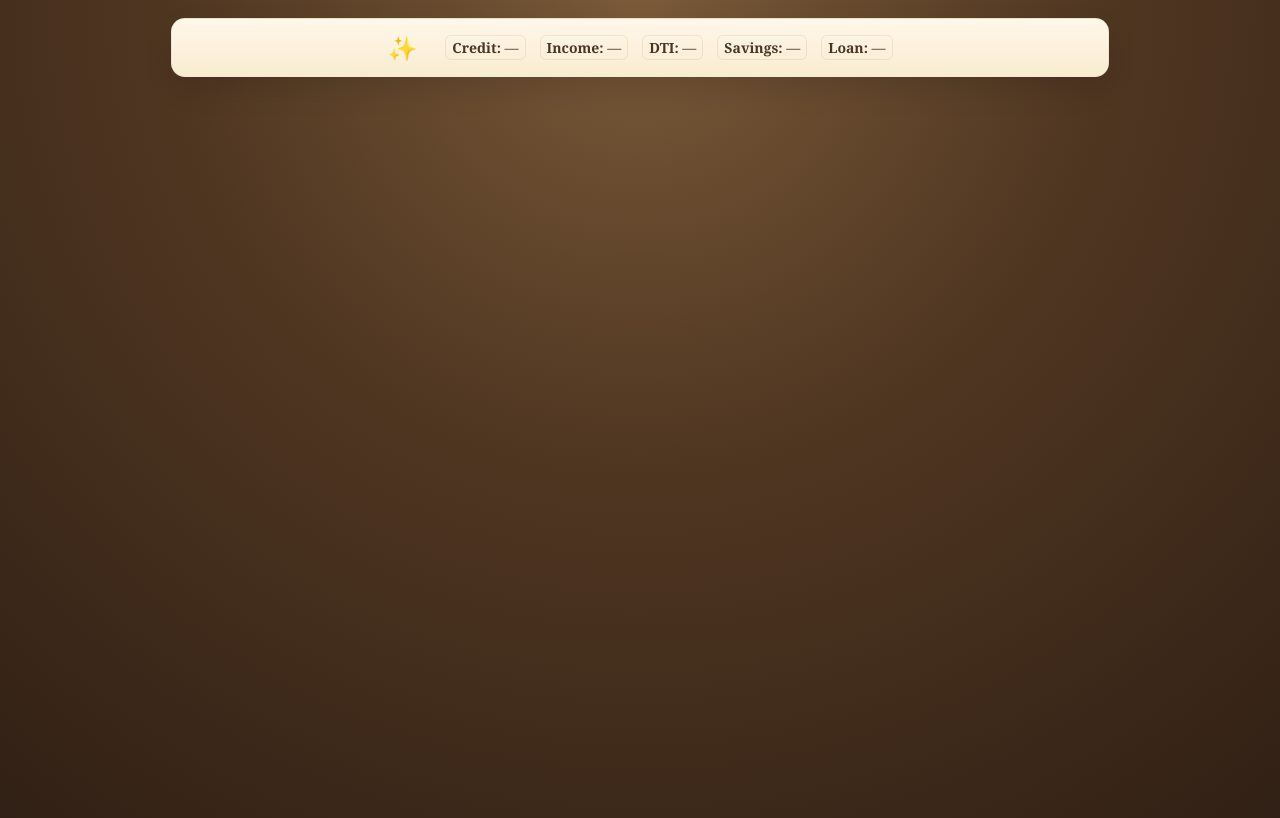
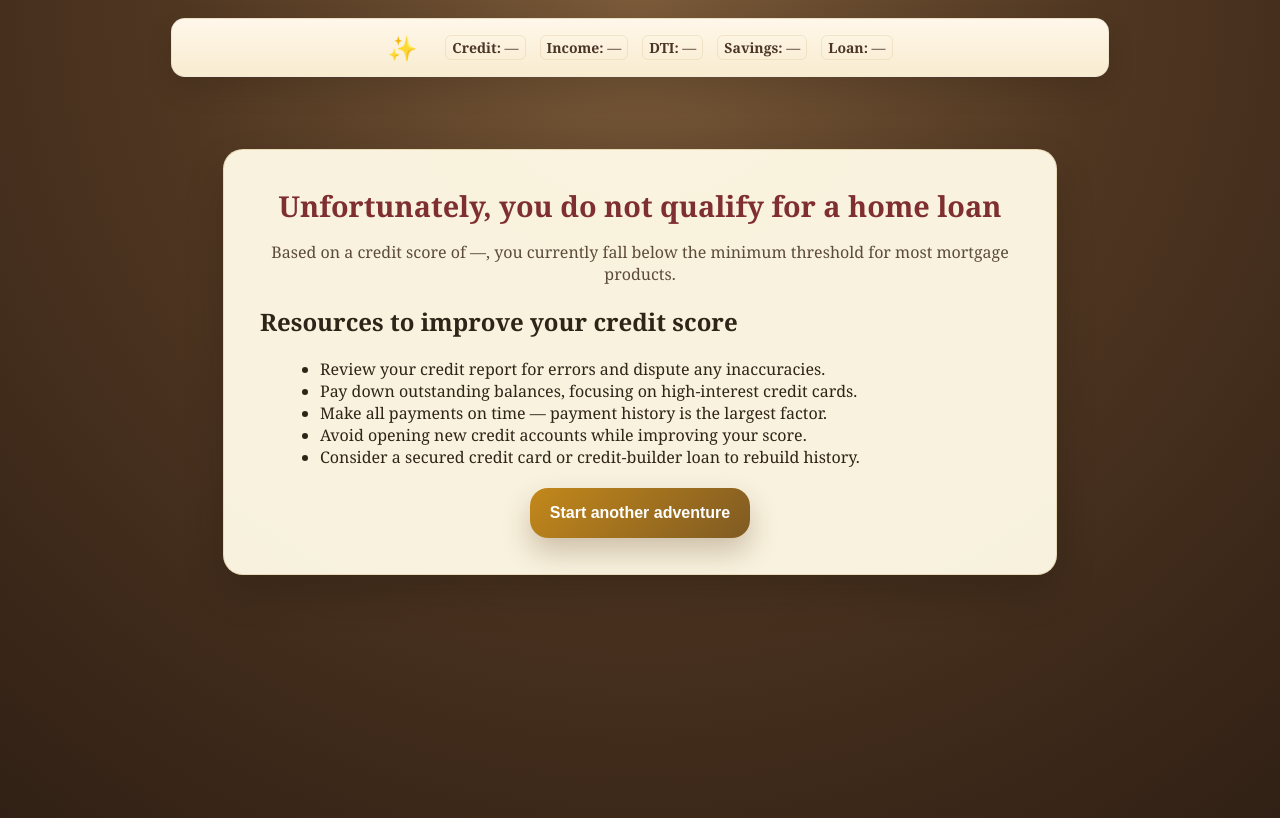
Before and after one commit to rtruong4/interactive-home-loan, a React (Create React App) app: page /no-qualify in a window 1280 px wide. Built offline with nearby package versions, Linux system fonts and the light colour scheme.

Commit message:
added restriction to checklist

```diff
--- a/src/App.js
+++ b/src/App.js
@@ -6,6 +6,7 @@ import LoanChoice from './components/LoanChoice';
 import DocumentChecklist from './components/DocumentChecklist';
 import NextSteps from './components/NextSteps';
 import MortgageCalculator from './components/MortgageCalculator';
+import NoQualify from './components/NoQualify';
 import PlayerBanner from './components/PlayerBanner';
 import sampleScene from './game/scenes/sampleScene';
 
@@ -19,6 +20,7 @@ function App() {
           <Route path="/choose-loan" element={<LoanChoice />} />
           <Route path="/documents" element={<DocumentChecklist />} />
           <Route path="/next-steps" element={<NextSteps />} />
+          <Route path="/no-qualify" element={<NoQualify />} />
           <Route path="/calculator" element={<MortgageCalculator />} />
         </Routes>
       </GameProvider>
--- a/src/components/DocumentChecklist.js
+++ b/src/components/DocumentChecklist.js
@@ -101,6 +101,9 @@ export default function DocumentChecklist() {
           className="primary-button"
           onClick={handleContinue}
           style={{ marginTop: '24px' }}
+          disabled={!allRequiredChecked}
+          aria-disabled={!allRequiredChecked}
+          title={!allRequiredChecked ? 'Please check all required documents to continue' : 'Continue'}
         >
           Continue Your Journey
         </button>
--- /dev/null
+++ b/src/components/NoQualify.js
@@ -0,0 +1,39 @@
+import React from 'react';
+import { useNavigate } from 'react-router-dom';
+import { useGame } from '../context/GameContext';
+
+export default function NoQualify(){
+  const navigate = useNavigate();
+  const { player, clearPlayer } = useGame();
+
+  function handleRestart(){
+    clearPlayer();
+    navigate('/');
+  }
+
+  return (
+    <main className="scene no-qualify-screen">
+      <div className="no-qualify-container">
+        <h1 className="no-qualify-title">Unfortunately, you do not qualify for a home loan</h1>
+        <p className="no-qualify-message">Based on a credit score of {player?.creditScore ?? '—'}, you currently fall below the minimum threshold for most mortgage products.</p>
+
+        <div className="resources">
+          <h2>Resources to improve your credit score</h2>
+          <ul>
+            <li>Review your credit report for errors and dispute any inaccuracies.</li>
+            <li>Pay down outstanding balances, focusing on high-interest credit cards.</li>
+            <li>Make all payments on time — payment history is the largest factor.</li>
+            <li>Avoid opening new credit accounts while improving your score.</li>
+            <li>Consider a secured credit card or credit-builder loan to rebuild history.</li>
+          </ul>
+        </div>
+
+        <div style={{marginTop:20,display:'flex',gap:12,justifyContent:'center'}}>
+          <button className="primary-button" onClick={handleRestart}>
+            Start another adventure
+          </button>
+        </div>
+      </div>
+    </main>
+  );
+}
--- a/src/components/StartScreen.js
+++ b/src/components/StartScreen.js
@@ -36,7 +36,11 @@ export default function StartScreen() {
     }
 
     updatePlayer({ creditScore, debtToIncomeRatio, monthlyIncome, savings });
-    navigate('/choose-loan');
+    if (creditScore < 500) {
+      navigate('/no-qualify');
+    } else {
+      navigate('/choose-loan');
+    }
   }
 
   return (
--- a/src/styles/index.css
+++ b/src/styles/index.css
@@ -18,6 +18,14 @@ body{font-family:Georgia,serif,Palatino,Liberation Serif,Times,serif;background:
 .start-form input:focus{outline:none;border-color:var(--accent);box-shadow:0 0 0 3px rgba(182,143,64,.18)}
 .primary-button{border:none;padding:16px 20px;border-radius:18px;background:linear-gradient(135deg,#c3881b,#7f5a22);color:#fff;font-size:1rem;font-weight:700;cursor:pointer;box-shadow:0 14px 28px rgba(83,45,11,.25);transition:transform .2s ease,filter .2s ease}
 .primary-button:hover{transform:translateY(-2px);filter:brightness(1.08)}
+.primary-button[disabled],
+.primary-button[aria-disabled="true"]{
+	opacity:0.6;
+	filter:grayscale(.2);
+	cursor:not-allowed;
+	transform:none;
+	box-shadow:none;
+}
 .start-form .error{color:#7d1f12;padding:8px 0}
 
 .game-scene{background:rgba(255,250,231,.98);border:1px solid rgba(182,143,64,.24);border-radius:28px;padding:32px;box-shadow:0 18px 40px rgba(0,0,0,.16);}
@@ -110,3 +118,10 @@ body{font-family:Georgia,serif,Palatino,Liberation Serif,Times,serif;background:
 .form-row label{flex:1;display:flex;flex-direction:column;gap:8px}
 .form-row input{padding:10px 12px;border-radius:10px;border:1px solid rgba(93,75,58,.12);background:#fff4e6}
 .calc-results{margin-top:18px;padding:14px;border-radius:12px;background:rgba(255,255,255,.6);border:1px solid rgba(182,143,64,.12)}
+
+/* No-qualify page styling */
+.no-qualify-screen{padding:32px}
+.no-qualify-container{max-width:760px;margin:0 auto;background:rgba(255,250,231,.96);border-radius:20px;padding:36px;box-shadow:0 18px 40px rgba(0,0,0,.16);border:1px solid rgba(182,143,64,.24)}
+.no-qualify-title{margin:0 0 12px;color:#7f2f2f;font-size:1.8rem;text-align:center}
+.no-qualify-message{color:#5d4b3a;text-align:center;margin-bottom:18px}
+.no-qualify-container ul{margin:0 0 0 20px}
```
